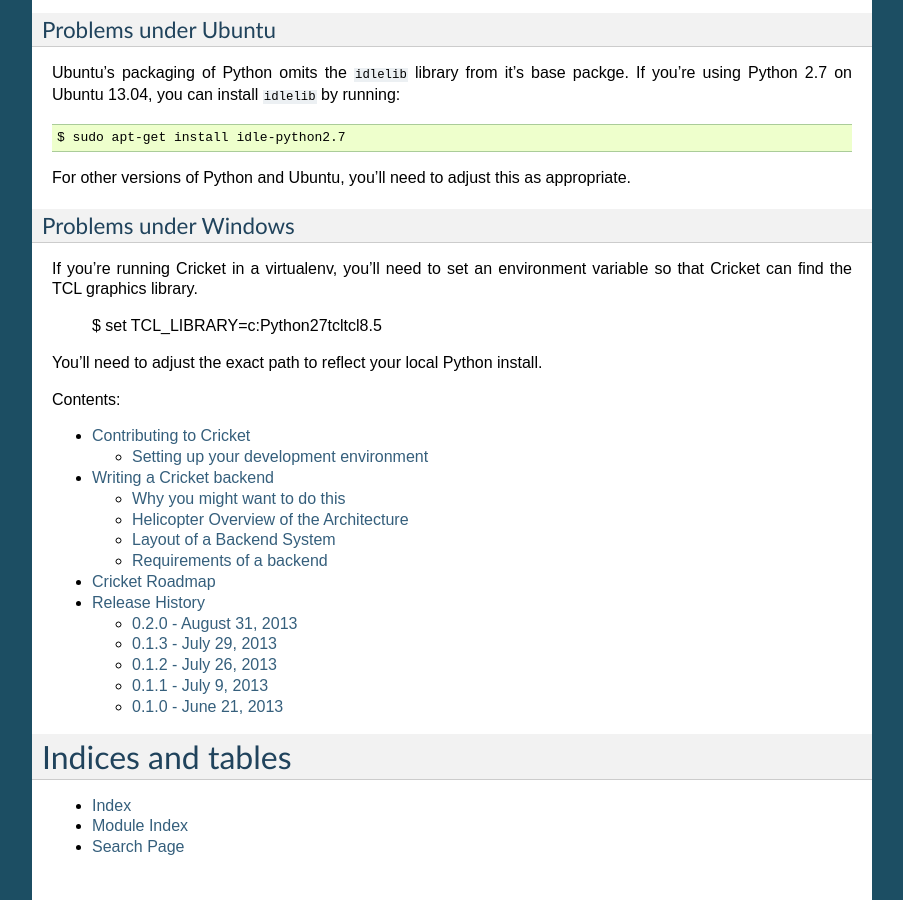
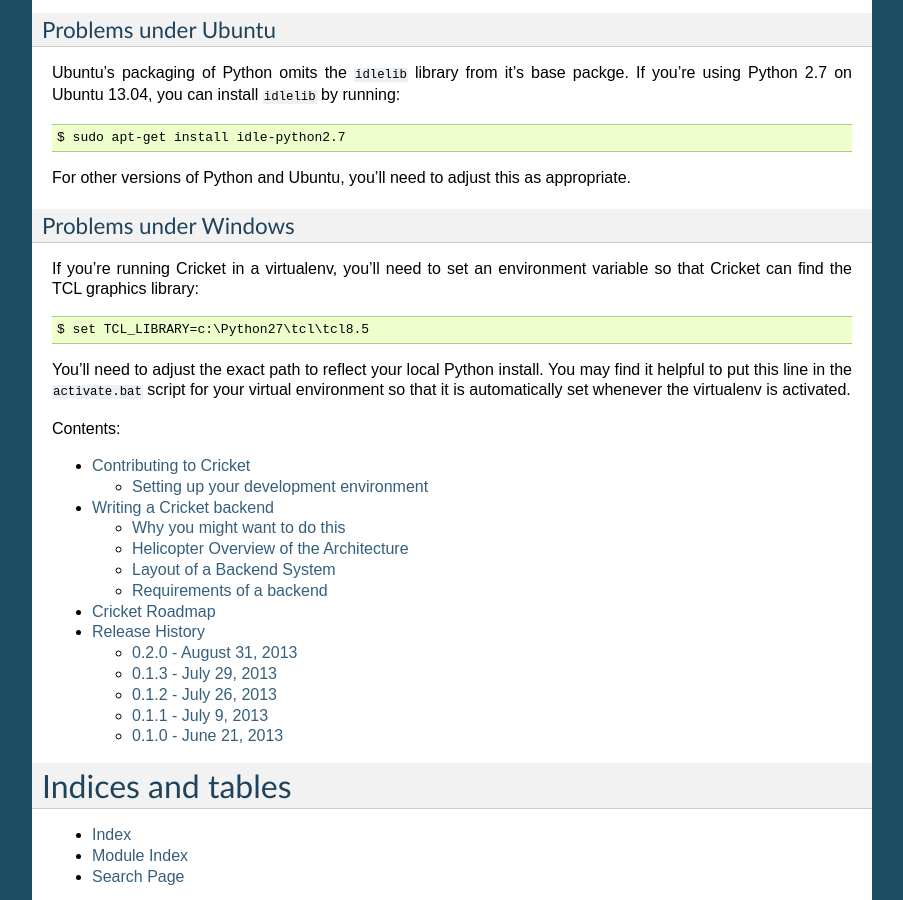
Before and after one commit to beeware/cricket, a Sphinx documentation site: the page built from docs/index.rst, in a window 1280 px wide and 900 px high, scrolled down 834 px. Shown: the whole window, without its empty margins (198-1101 px from the left). Built offline with Sphinx 7.4.7, drawn with Linux system fonts in a browser that asks for light colours.

Commit message:
Markup fixes for Windows advice.

```diff
--- a/README.rst
+++ b/README.rst
@@ -73,11 +73,14 @@
 ~~~~~~~~~~~~~~~~~~~~~~
 
 If you're running Cricket in a virtualenv, you'll need to set an
-environment variable so that Cricket can find the TCL graphics library.
+environment variable so that Cricket can find the TCL graphics library::
 
     $ set TCL_LIBRARY=c:\Python27\tcl\tcl8.5
 
 You'll need to adjust the exact path to reflect your local Python install.
+You may find it helpful to put this line in the ``activate.bat`` script
+for your virtual environment so that it is automatically set whenever the
+virtualenv is activated.
 
 Documentation
 -------------
--- a/docs/index.rst
+++ b/docs/index.rst
@@ -67,11 +67,14 @@
 ~~~~~~~~~~~~~~~~~~~~~~
 
 If you're running Cricket in a virtualenv, you'll need to set an
-environment variable so that Cricket can find the TCL graphics library.
+environment variable so that Cricket can find the TCL graphics library::
 
     $ set TCL_LIBRARY=c:\Python27\tcl\tcl8.5
 
 You'll need to adjust the exact path to reflect your local Python install.
+You may find it helpful to put this line in the ``activate.bat`` script
+for your virtual environment so that it is automatically set whenever the
+virtualenv is activated.
 
 Contents:
 
```
